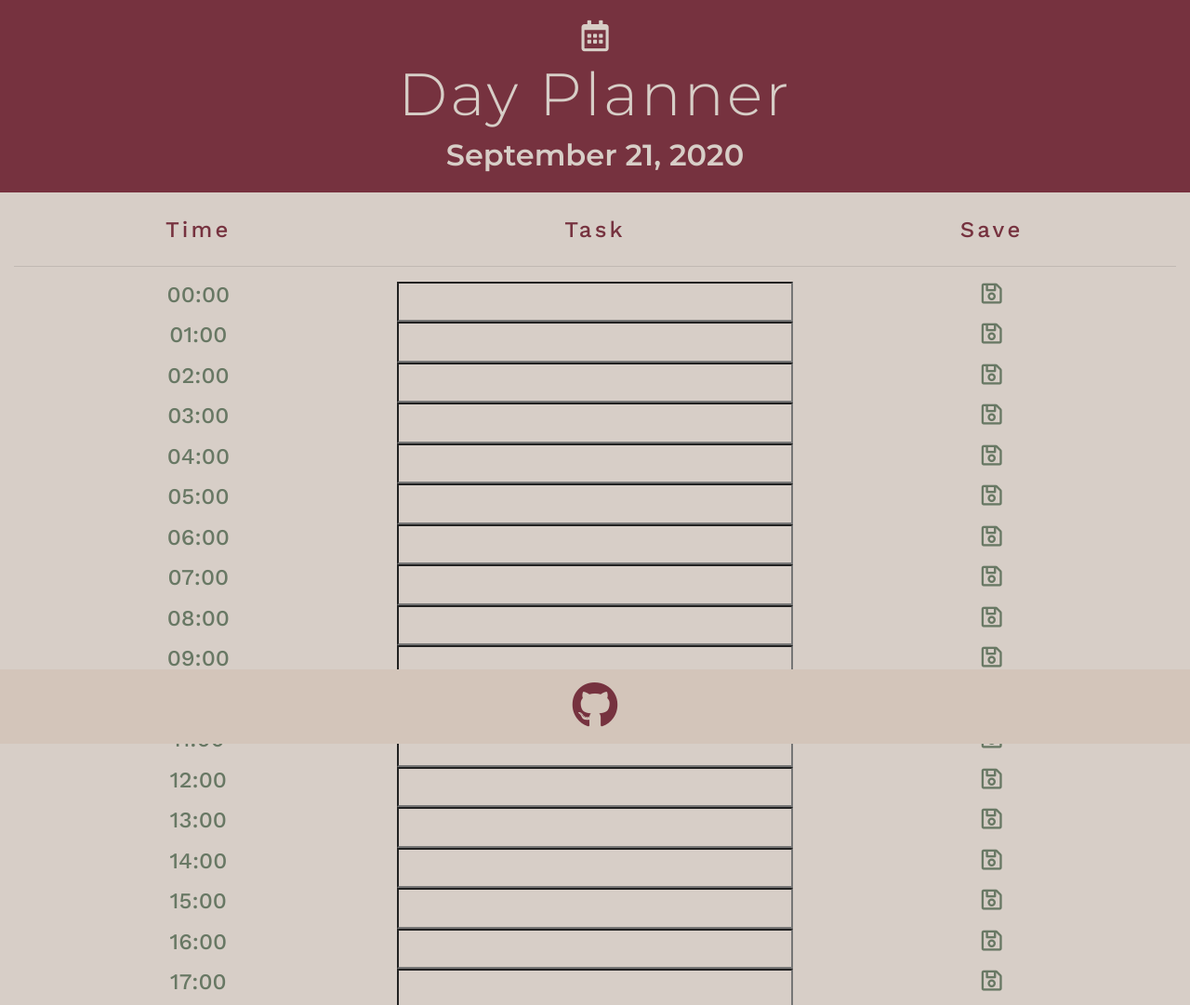
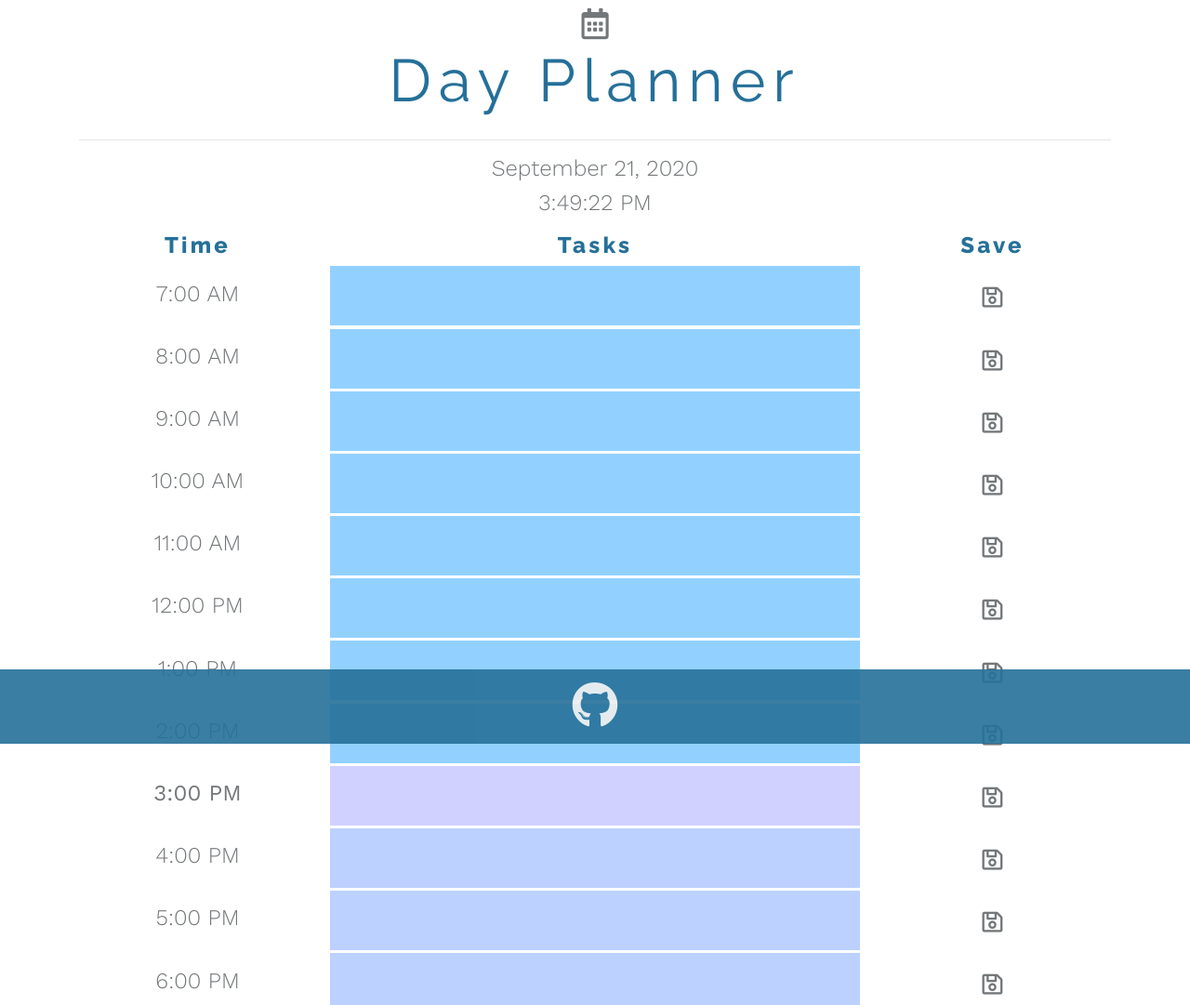
Before and after one commit to eaclumpkens/dayPlanner, a plain HTML site: page index.html in a window 1280 px wide. Shown: the top 1081 px of the page at 93% size. Drawn offline with nearby package versions, Linux system fonts and the light colour scheme.

Commit message:
style and hour functionality

```diff
--- a/assets/style.css
+++ b/assets/style.css
@@ -2,48 +2,88 @@
     text-align: center;
     font-family: 'Work Sans', sans-serif;
     font-size: 25px;
-    color: #687864;
-    background: #D7CEC7;
+    color: #737779;
 }
 
-header h1, header h2, header div{
-    font-family: 'Montserrat', sans-serif;
-    background: #76323F;
-    color: #D7CEC7;
+/* HEADER STYLIZATION */
+
+header h1, h3 {
+    font-family: 'Raleway', sans-serif;
 }
 
 header h1 {
+    font-weight: 400;
     font-size: 4rem;
-    font-weight: 300;
-    letter-spacing: 0.2rem;
+    letter-spacing: 0.5rem;
+    color: #257099;
 }
 
 header h2 {
-    padding-bottom: 1%;
-    font-weight: 600;
+    font-size: 1.5rem;
+    font-weight: 300;
 }
 
 header i {
-    background: #76323F;
-    color: #D7CEC7;
-    padding-top: 2%;
+    color: #737779;
+    padding-top: 1.11%;
     padding-bottom: 1%;
 }
 
+#current-time {
+    padding-bottom: 0.8%;
+}
+
+/* TIME-SLOTS HEADER STYLIZATIONS */
+
 h3 {
-    margin-top: 2%;
-    font-weight: 500;
+    font-weight: 800;
     font-size: 1.5rem;
     letter-spacing: 0.2rem;
-    color: #76323F;
+    color: #257099;
+}
+
+/* TIME SLOT STYLIZATION */
+
+h4, #save-button {
+    display: flex;
+    justify-content: center;
+    align-items: center;
+    font-weight: 300;
+}
+
+input {
+    border: none;
+    margin-bottom: 0.2rem;
+    font-size: 60%;
+    text-align: left;
+    height: 4rem;
+    overflow: scroll;
+    opacity: 0.9;
+}
+
+input:hover {
+    opacity: 1;
+    cursor: pointer;
+}
+
+#save-button:hover {
+    opacity: 0.5;
+    cursor: pointer;
+}
+
+/* FOOTER STYLIZATION */
+
+footer {
+    margin-top: 10%;
+    opacity: 0.9;
 }
 
 footer nav {
     padding: 1%;
-    background: #d3c5ba;
+    background: #257099;
 }
 
 footer i {
-    background: #d3c5ba;
-    color: #76323F;
+    background: #257099;
+    color: #eee;
 }
--- a/index.html
+++ b/index.html
@@ -7,13 +7,13 @@
 
     <link rel="stylesheet" href="./assets/reset.css">
     <link rel="stylesheet" href="https://use.fontawesome.com/releases/v5.0.7/css/all.css">
-    <link href="https://fonts.googleapis.com/css2?family=Montserrat:wght@300;400;500;600;700;800;900&family=Work+Sans:ital,wght@0,100;0,200;0,300;0,400;0,500;0,600;0,700;0,800;0,900;1,100;1,200;1,300;1,400;1,500;1,600;1,700;1,800;1,900&display=swap" rel="stylesheet">
+    <link href="https://fonts.googleapis.com/css2?family=Raleway:wght@100;200;300;400;500;600;700;800;900&family=Work+Sans:ital,wght@0,100;0,200;0,300;0,400;0,500;0,600;0,700;0,800;0,900;1,100;1,200;1,300;1,400;1,500;1,600;1,700;1,800;1,900&display=swap" rel="stylesheet">
 
     <link rel="stylesheet" href="https://stackpath.bootstrapcdn.com/bootstrap/4.5.2/css/bootstrap.min.css" integrity="sha384-JcKb8q3iqJ61gNV9KGb8thSsNjpSL0n8PARn9HuZOnIxN0hoP+VmmDGMN5t9UJ0Z" crossorigin="anonymous">
     <link rel="stylesheet" href="./assets/style.css">
 </head>
 <body>
-    <main class= "container-fluid">
+    <main class= "container">
 
         <!-- PAGE HEADER -->
         <header>
@@ -25,23 +25,28 @@
 
             <!-- HEADER -->
             <div class="row">
-                <h1 id="header" class= "col-md-12"> Day Planner</h1>
+                <h1 id="header" class= "col-md-12">Day Planner</h1>
             </div>
+            <hr>
 
             <!-- TODAY'S DATE -->
             <div class="row">
                 <h2 id="date" class="col-md-12"></h2>
             </div>
 
+            <!-- CURRENT TIME -->
+            <div class="row">
+                <h2 id="current-time" class="col-md-12"></h2>
+            </div>
+
         </header>
 
         <!-- SUBHEADINGS -->
         <div id="subhead" class="row">
-            <h3 class="col-md-4">Time</h3>
-            <h3 class="col-md-4">Task</h3>
-            <h3 class="col-md-4">Save</h3>
+            <h3 class="col-md-3">Time</h3>
+            <h3 class="col-md-6">Tasks</h3>
+            <h3 class="col-md-3">Save</h3>
         </div>
-        <hr>
 
         <!-- TIMESLOTS CONTAINER -->
         <div id="time-slots">
--- a/script.js
+++ b/script.js
@@ -1,24 +1,42 @@
-
 // RENDER TODAY'S DATE
 $("#date").text(`${moment().format('LL')}`);
 
-var currentTime = moment().format('LT');
-var oneDay = 24;
+// RENDER CURRENT TIME
+function currentTime() {
+    $("#current-time").text(`${moment().format('LTS')}`);
+}
 
-for (i = 0; i < oneDay; i++) {
-    var time;
+window.setInterval(currentTime, 1000);
 
-    if (i < 10) {
-        time = '0' + i + ':00';
-    } else {
-        time = i + ':00';
-    }
+// TIME VARIABLES
+
+var currentHour = moment().format('HH');
+var times = ["07:00", "08:00", "09:00", "10:00", "11:00", "12:00", "13:00", "14:00", "15:00", "16:00", "17:00", "18:00", "19:00"];
+
+for (i = 0; i < times.length; i++) {
+    var hour = moment(times[i], 'HH:mm').format('LT');
+    var hourAbr = moment(times[i], 'HH:mm').format('HH');
 
     $("#time-slots").append(`
         <div class="row">
-            <h4 id="time" class="col-md-4">${time}</h4>
-            <input id="planner-input" type="text" class="col-md-4">
-            <i id="save-button" class="col-md-4 far fa-save"></i>
+            <h4 id="hour-${i}" class="time col-md-3">${hour}</h4>
+            <input id="input-${i}" data-hour="${hour}" type="text" class="planner-input col-md-6">
+            <i id="save-button" class="col-md-3 far fa-save"></i>
         </div>
     `)
+
+    if (currentHour === hourAbr) {
+        $(`#hour-${i}`).attr("style", "font-weight:400")
+        $(`#input-${i}`).attr("style", "background:#CCCCFF");
+    } else if (currentHour < hourAbr) {
+        // FUTURE HOURS
+        $(`#input-${i}`).attr("style", "background:#B5CCFF");
+    } else {
+        // PAST HOURS
+        $(`#input-${i}`).attr("style", "background:#87ccff");
+        $(`#input-${i}`).attr("disabled", "true");
+    }
+
 }
+
+console.log(currentHour)
```
